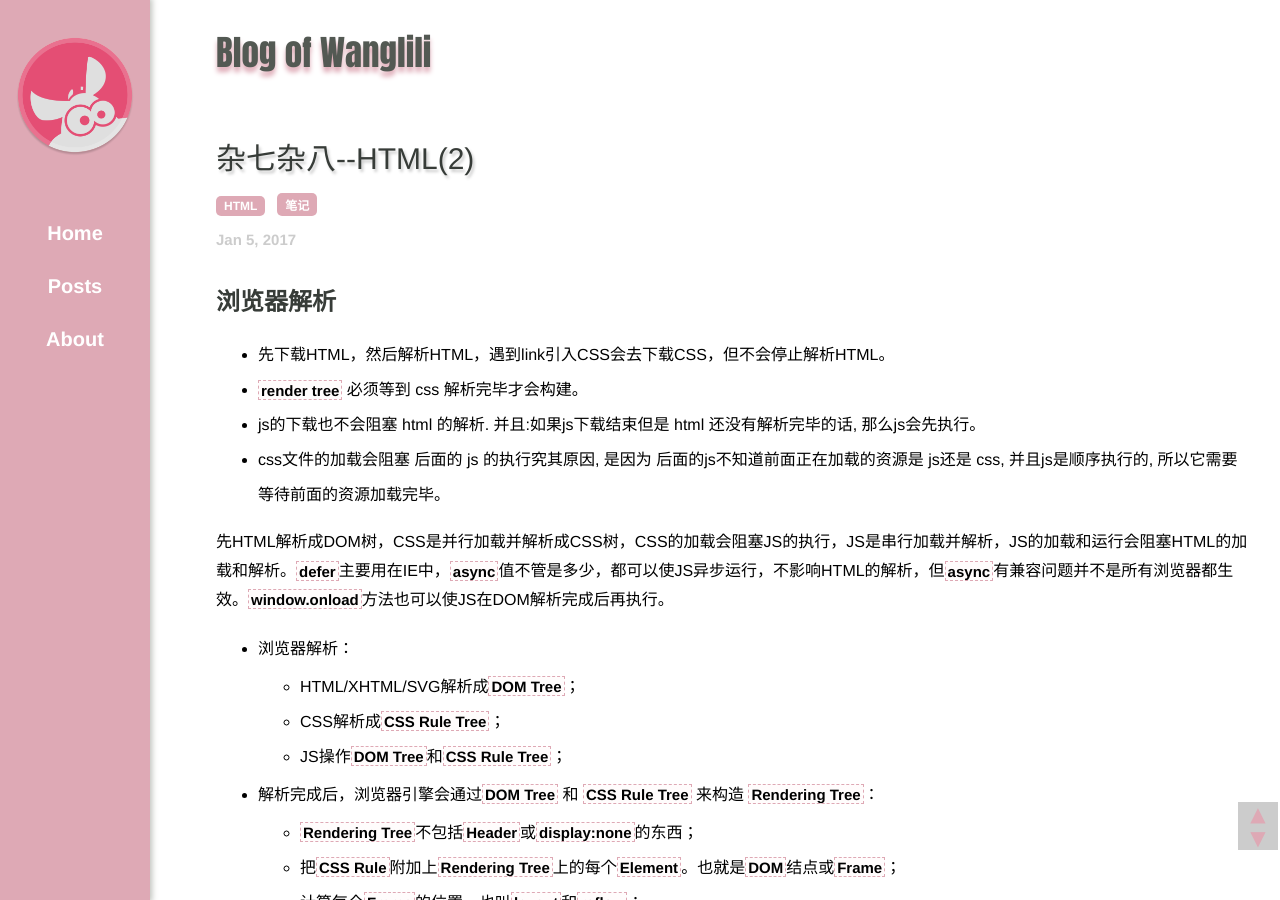
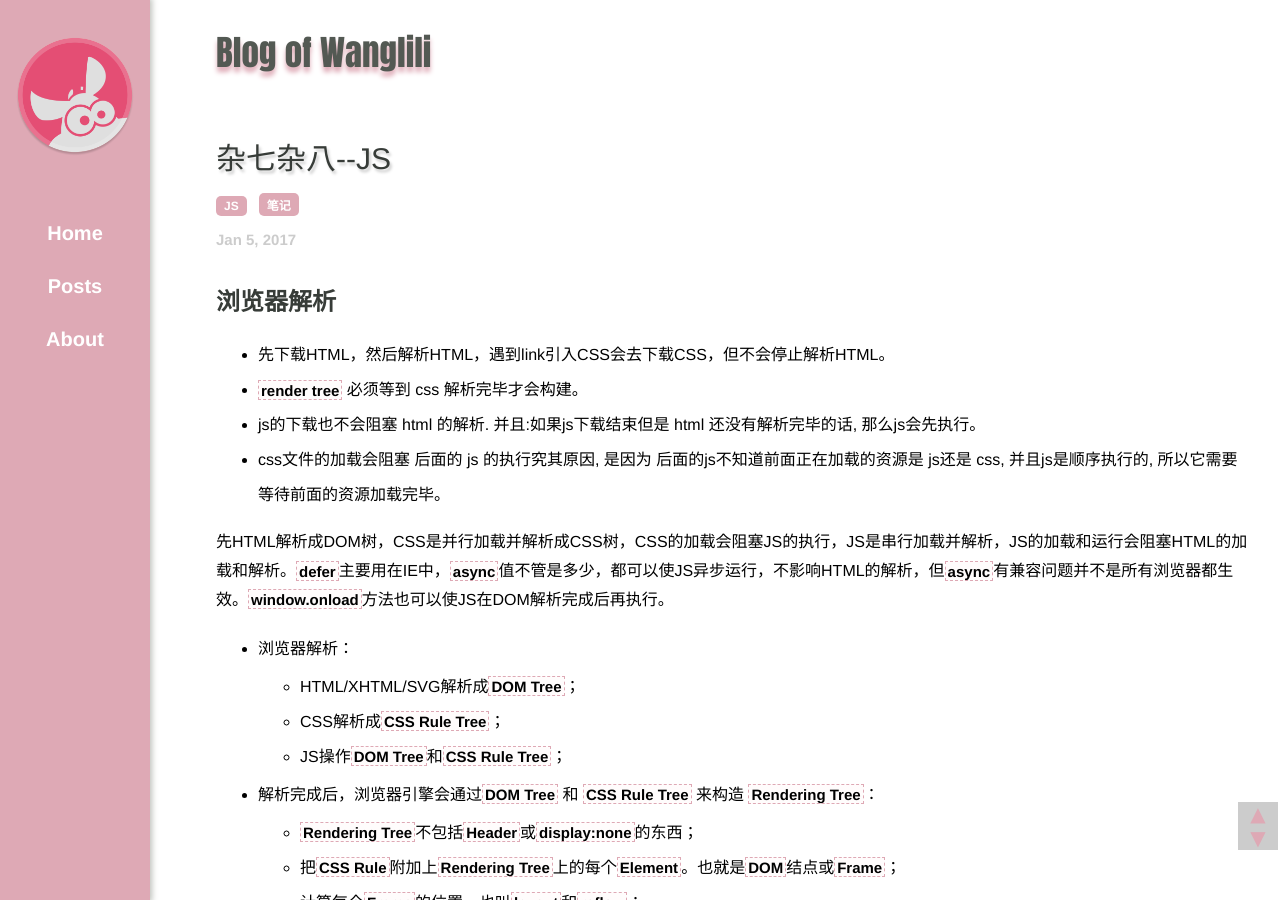
Before and after one commit to Gemini-wang/blog, a Jekyll site: the page built from _posts/2017-01-05-JS-mixed-two.md, in a window 1280 px wide and 900 px high. Built offline with Jekyll 4.4.1, drawn with Linux system fonts in a browser that asks for light colours; nearby versions of some CDN libraries; library files that are not in the unit come from our copies; Markdown is read by kramdown in place of the engine named in the settings; comment, search, counter and statistics services are not loaded.

Commit message:
Update and rename 2017-01-05-HTML-mixed-two.md to 2017-01-05-JS-mixed-two.md

```diff
--- a/_posts/2017-01-05-HTML-mixed-two.md
+++ b/_posts/2017-01-05-JS-mixed-two.md
@@ -1,9 +1,9 @@
 ---
-title: 杂七杂八--HTML(2)
+title: 杂七杂八--JS
 time: 2017.01.05
 layout: post
 tags:
-- HTML
+- JS
 - 笔记
 excerpt: 本文主要记录了浏览器解析过程，跨域的方法。
 ---
```
